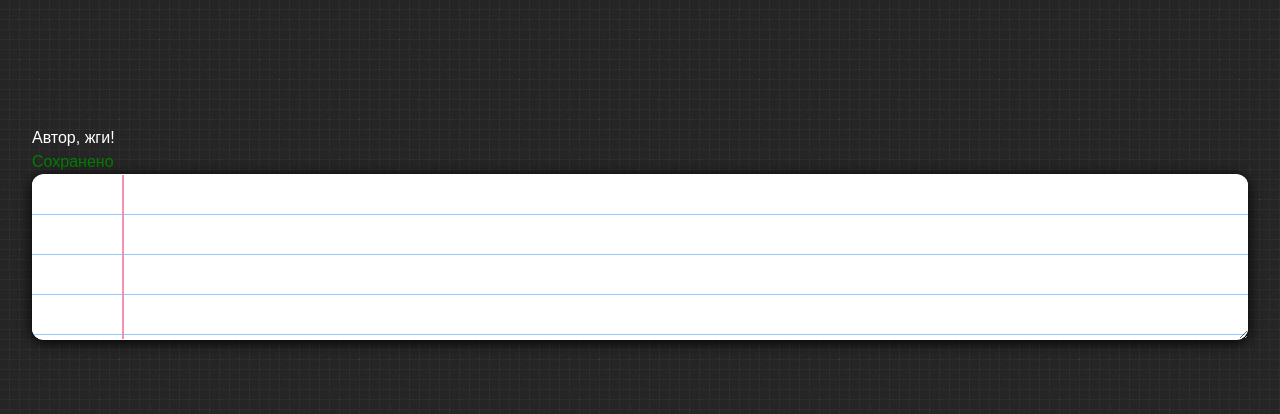
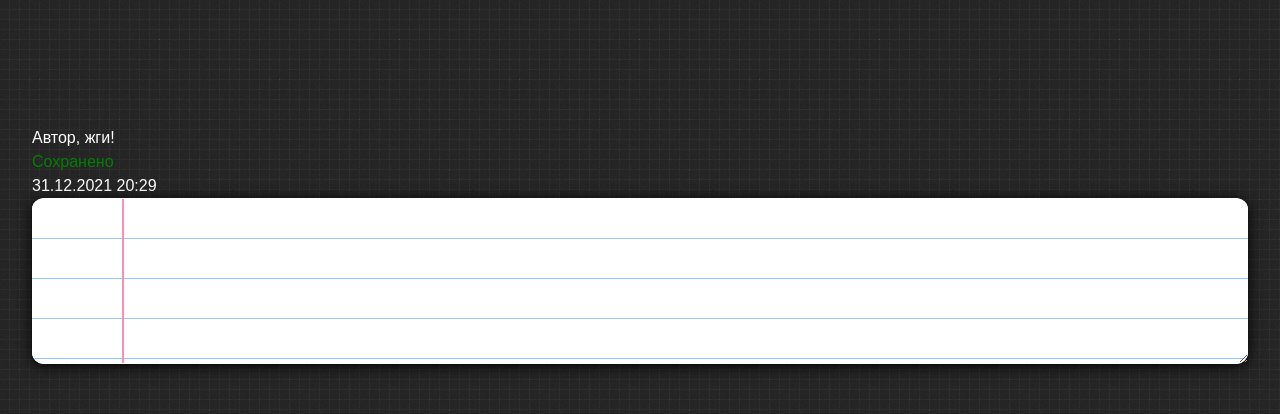
Before and after one commit to osidorkin85/wordly, a Next.js app: page / in a window 1280 px wide. Shown: the top 414 px of the page. Built offline with nearby package versions, Linux system fonts and the light colour scheme; no server answers; the database is empty.

Commit message:
fix saving state, jumps

```diff
--- a/pages/global.css
+++ b/pages/global.css
@@ -31,6 +31,10 @@ body, html {
 
     border-top: 1px solid #FFF;
     border-bottom: 1px solid #FFF;
+}
+
+.textarea-input__date {
+
 }
 
 .history-text {
--- a/pages/index.tsx
+++ b/pages/index.tsx
@@ -117,6 +117,7 @@ const Index: NextPage = () => {
             </div>
 
             <form noValidate>
+                <div className="textarea-input__date">{momentToday.format(C.DDMMYYYYhhmm)}</div>
                 <textarea name="text" ref={textInput} defaultValue={text}
                       className="textarea-input"
                       onKeyDown={(e) => handleKeyDown(e)}
--- a/utils/const.tsx
+++ b/utils/const.tsx
@@ -1,6 +1,8 @@
 export const C = {
     MMYYYY: 'MM.YYYY',
     DDMMYYYY: 'DD.MM.YYYY',
+    DDMMYYYYhhmmss: 'DD.MM.YYYY HH:mm:ss',
+    DDMMYYYYhhmm: 'DD.MM.YYYY HH:mm',
     STATES: {
         saving: 'saving',
         saved: 'saved',
```
